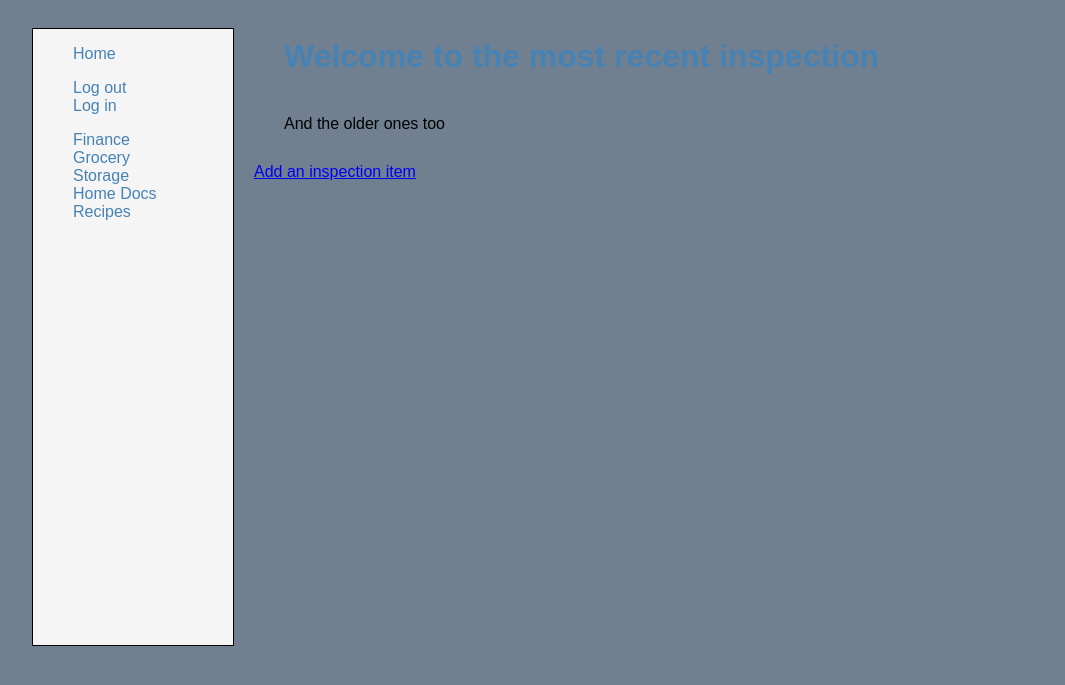
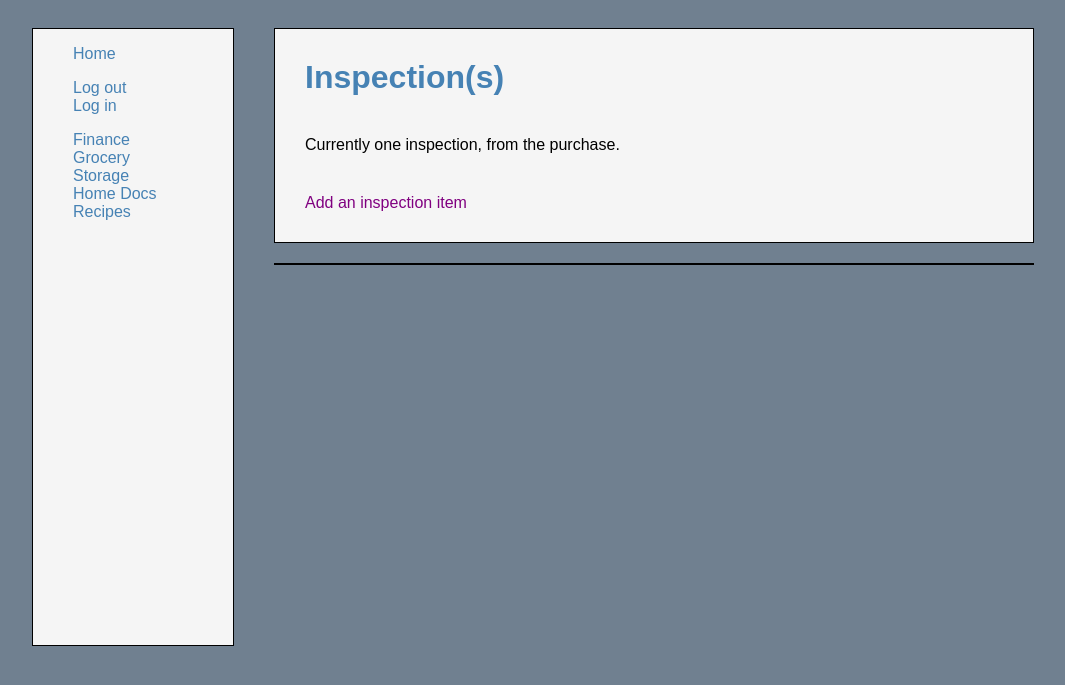
Before and after one commit to dsbarnes/homeWiki, a Django app: template homeDocs/templates/inspection_list.html in a window 1280 px wide. Shown: the top 685 px of the page, without its empty margins (107-1172 px from the left). Run offline with Django 3.2, Linux system fonts and the light colour scheme; the template is opened without the code that fills it, so the values that code supplies are empty.

```diff
--- a/homeDocs/templates/homeDocs/homedocs_confirm_delete.html
+++ b/homeDocs/templates/homeDocs/homedocs_confirm_delete.html
@@ -1,6 +1,9 @@
 {% extends 'templates/base.html' %}
 {% block content %}
-<h1>DELETE?</h1>
+<div class="title-box">
+    <h1>Delete this homeowner document?</h1>
+    <p>Are you sure you don't need this room of the house any longer?</p>
+</div>
 <form method="post">
     {% csrf_token %}
     {{ form.as_p }}
--- a/homeDocs/templates/homeDocs/homedocs_create_form.html
+++ b/homeDocs/templates/homeDocs/homedocs_create_form.html
@@ -1,6 +1,8 @@
 {% extends 'templates/base.html' %}
 {% block content %}
-<h1>Creating a document:</h1>
+<div class="title-box">
+    <h1>Creating a Homeowner Document:</h1>
+</div>
 <form method="post" enctype="multipart/form-data">
     {% csrf_token %}
     {{ form.as_p }}
--- a/homeDocs/templates/homeDocs/homedocs_update_form.html
+++ b/homeDocs/templates/homeDocs/homedocs_update_form.html
@@ -1,6 +1,10 @@
 {% extends 'templates/base.html' %}
 {% block content %}
-<h1>Editing document:</h1>
+
+<div class="title-box">
+    <h1>Editing document:</h1>
+</div>
+
 <form method="post">
     {% csrf_token %}
     {{ form.as_p }}
--- a/homeDocs/templates/inspection_list.html
+++ b/homeDocs/templates/inspection_list.html
@@ -1,22 +1,29 @@
 {% extends 'templates/base.html' %}
-{% load static %}
 {% block content %}
 
-<h1>Welcome to the most recent inspection</h1>
-<p>And the older ones too</p>
-<a href="{% url 'doc_create' %}">Add an inspection item</a>
+<div class="title-box">
+    <h1>Inspection(s)</h1>
+    <p>Currently one inspection, from the purchase. </p>
+    <p><a href="{% url 'doc_create' %}">Add an inspection item</a></p>
+</div>
 
+
+<div class="inspection-card">
 {% for inspection in object_list %}
     {% if inspection.doc_type == 'I' %}
-    <hr>
-    <p>{{ inspection.name }} - {{ inspection.doc_type }}</p>
-    <p>Name of the file: <a href="{% url 'pdf' %}">{{ inspection.img }}</a></p>
-    <p><a href="{% static 'test.pdf' %}">TRY ME</a></p>
-    <p>Details: {{ inspection.details }}</p>
+    <h2> {{ inspection.name | title }} </h2>
+    <p>File: <br> <a href="">{{ inspection.img }}</a></p>
+    <p>
+        <span class='bold-text'> Details: </span> <br>
+        {{ inspection.details }}
+    </p>
 
-    <a href="{% url 'doc_update' inspection.slug %}">Edit</a>
-    <a href="{% url 'doc_delete' inspection.slug %}">Delete</a>
+    <div class="update-delete-buttons">
+        <a href="{% url 'doc_update' inspection.slug %}">Edit</a>
+        <a href="{% url 'doc_delete' inspection.slug %}">Delete</a>
+    </div>
     {% endif %}
 {% endfor %}
+</div>
 
 {% endblock %}
--- a/recipes/templates/recipes/recipe_list.html
+++ b/recipes/templates/recipes/recipe_list.html
@@ -12,7 +12,7 @@
 {% for recipe in object_list %}
 <div class='recipe-card'>
 
-    <h2><a href="{% url 'recipe_detail' recipe.slug %}">{{ recipe.name }}</a></h2>
+    <h2><a href="{% url 'recipe_detail' recipe.slug %}">{{ recipe.name | title }}</a></h2>
 
     <p class='bold-text'>
         Time to cook:
@@ -34,8 +34,9 @@
 
     <p class='bold-text'>Directions:</p>
     <p>{{ recipe.directions }}</p>
+    <br>
 
-    <div class='edit-delete-buttons'>
+    <div class='update-delete-buttons'>
         <a href="{% url 'recipe_update' recipe.slug %}">Edit</a>
         <a href="{% url 'recipe_delete' recipe.slug %}">Delete</a>
     </div>
--- a/static/css/main.css
+++ b/static/css/main.css
@@ -1,52 +1,59 @@
-*{
-    box-sizing: border-box;
-    font-family: Arial, Helvetica, sans-serif;
-}
-.bold-text{
-    font-weight: bolder;
-}
+*{ box-sizing: border-box; font-family: Arial, Helvetica, sans-serif; }
+body{ display: flex; justify-content: center; background-color: slategrey; }
+main{ width: 800px; }
+h1, h2{ color: steelblue; margin: 20px; padding: 10px; }
+ul{ list-style: none; }
+p{ margin: 20px; padding: 10px; }
+a{ text-decoration: none; color: purple; }
 
-body{
-    display: flex;
-    justify-content: center;
-    background-color: slategrey;
-}
 
-aside, form, .title-box, .card,
-.recipe-card, .recipe-detail-box,
-.storage-box,
-.finance-card, .finance-detail-box,
-.grocery-card {
-    background-color: whitesmoke;
-    border: 1px solid black;
-    margin: 20px;
-}
-
+/*                      */
+/*  Style for Sidebar   */
+/*                      */
 .sidebar{ width: 200px; height: 600px; }
 .sidebar a:link{ text-decoration: none; color: steelblue; }
 .sidebar a:visited{ color: steelblue; }
 .sidebar a:hover{ color: purple; }
 .sidebar a:active{ color: purple; }
 
-main{
-    width: 800px;
+
+/*                                  */
+/*   basic style for all the cards  */
+/*                                  */
+aside, form, .title-box, .card,
+.recipe-card, .recipe-detail-box,
+.storage-box,
+.finance-card, .finance-detail-box,
+.grocery-card,
+.inspection-card, .purchase-card, .room-card{
+    background-color: whitesmoke;
+    border: 1px solid black;
+    margin: 20px;
 }
 
-h1, h2{
-    color: steelblue;
-    margin: 20px;
+
+/* Custom bold text */
+.bold-text{ font-weight: bolder; }
+
+/*                      */
+/*   List View Buttons  */
+/*                      */
+.update-delete-buttons a{
+    display: inline-block;
+    width: 120px;
     padding: 10px;
+    text-decoration: none;
+    text-align: center;
+    color: black;
+    background-color: silver;
+    border: 1px solid black;
+    margin: 0 0 30px 30px;
 }
 
-ul{
-    list-style: none;
-}
 
-p{
-    margin: 20px;
-    padding: 10px;
-}
-
+/*                  */
+/*    CRUD Forms    */
+/*                  */
 form{
     display: flex;
     flex-direction: column;
@@ -68,7 +75,6 @@ form input[type=submit]{
 }
 
 
-
 /*                             */
 /*    Stylesheet for RECIPES   */
 /*                             */
@@ -80,9 +86,6 @@ form input[type=submit]{
 .recipe-card a:link{ color: steelblue; }
 .recipe-card a:visited{ color: steelblue; }
 .recipe-card a:hover{ color: purple; }
-
-.edit-delete-buttons{ margin: 20px 20px 40px 20px; }
-.edit-delete-buttons a{ margin-right: 10px; }
 
 
 /*                            */
@@ -111,3 +114,11 @@ form input[type=submit]{
 .grocery-card p{
     width: 140px;
 }
+
+
+/*                            */
+/*   Styleshee for HomeDocs   */
+/*                            */
+.inspection-card{
+
+}
```
Also changed, not shown: homeDocs/templates/home_index.html (+6 -3 lines), homeDocs/templates/purchase_list.html (+17 -8 lines), homeDocs/templates/rooms_list.html (+22 -7 lines), PXL_20210108_180940806.PORTRAIT2_copy.jpg (added), image.png (added).
